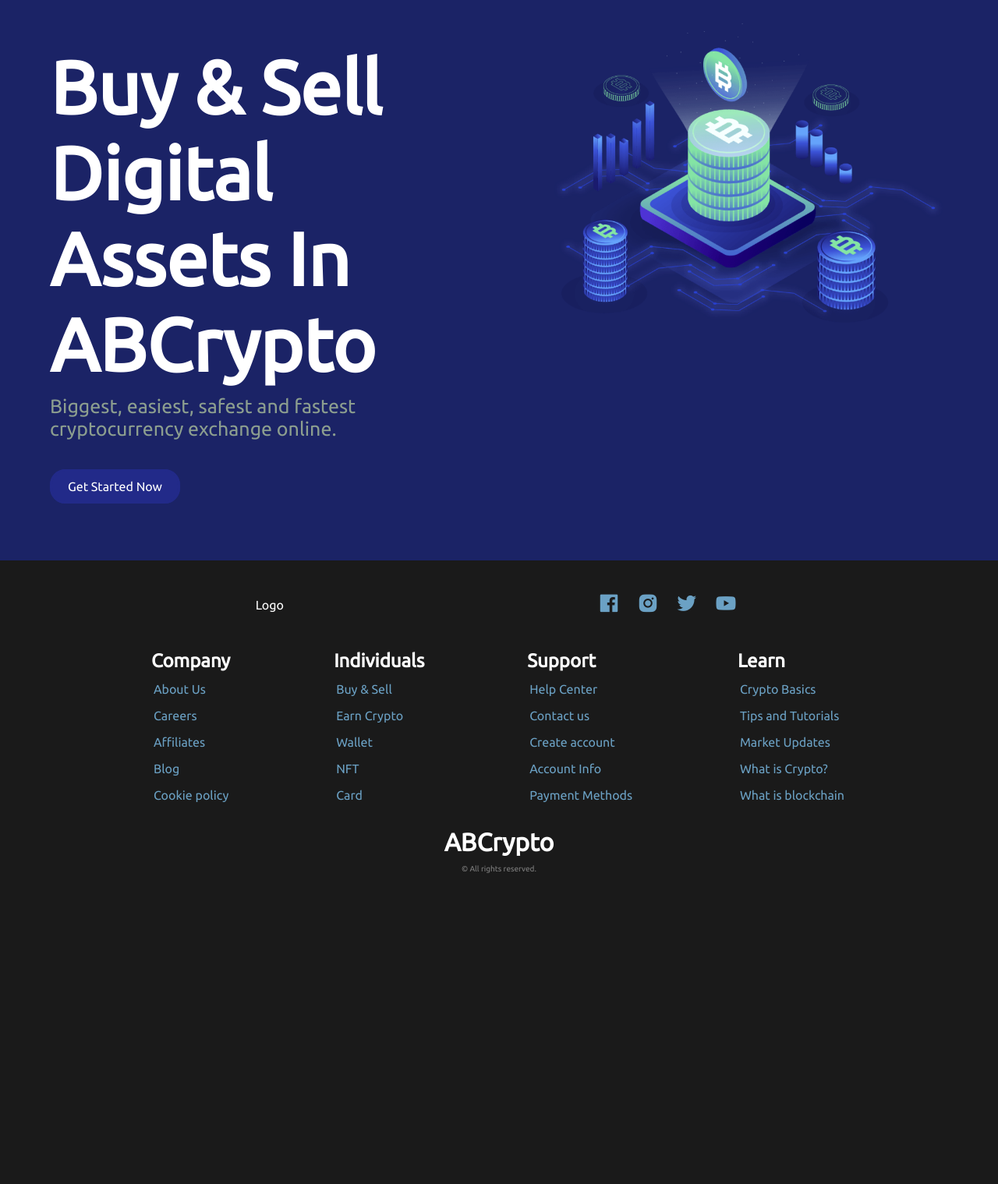
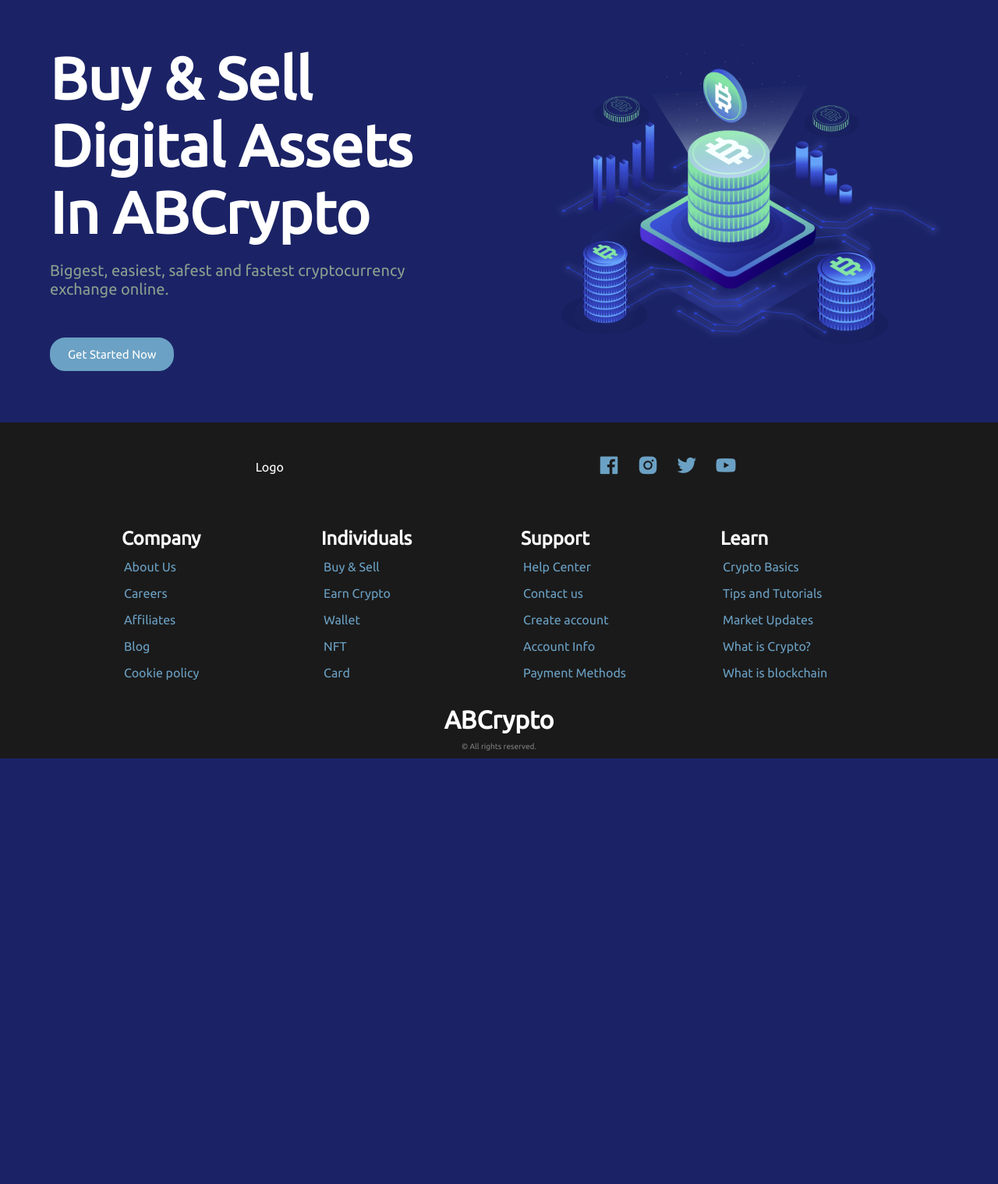
Before and after one commit to BlendiGjoni/WEB-Projekt---ABCrypto, a PHP site: page / in a window 1280 px wide. Shown: the part 71-1590 px from the top of the page at 78% size. After the commit the page ends 1044 px from the top, so only its background shows below. Run offline with PHP 8.4, Linux system fonts and the light colour scheme.

Commit message:
Main dhe Footer rimodelim responziv

```diff
--- a/index.html
+++ b/index.html
@@ -27,12 +27,12 @@
         </nav>
     </header>
     <main>
-        <div class="home" id="home">
+        <div class="home">
             <div id="maintext"><b>Buy & Sell Digital Assets In ABCrypto</b></div>
             <div id="smalltext"><p>Biggest, easiest, safest and fastest cryptocurrency exchange online.</p></div>
             <div class="getstartedbtn"><a href="">Get Started Now</a></div>
         </div>
-        <div class="hero"><img src="assets/hero.png" alt=""></div>
+        <div id="hero"><img src="assets/hero.png" alt=""></div>
     </main>
     <br><br>
     <footer>
--- a/style.css
+++ b/style.css
@@ -6,6 +6,8 @@
     list-style: none;
 }
 body{
+    display: flex;
+    flex-direction: column;
     background: #1B2366;
     color: #fff;
     font-family: 'Ubuntu', sans-serif;
@@ -36,10 +38,8 @@ header nav ul{
     display: flex;
 }
 header nav ul a{
-    margin: ;
     padding: 5px 15px;
     color: #fff;
-    font-size: ;
     transition: all .3s ease;
 }
 header nav ul a:hover{
@@ -99,6 +99,15 @@ header #menu-icon{
     nav ul.open{
         top: 100%;
     }
+    main #hero{
+        display: none;
+    }
+    main {
+        display: flex;
+        justify-content: flex-start !important;
+        margin-left: 5%;
+        margin-top: 13% !important;
+    }
 }
 main{
     display: flex;
@@ -111,10 +120,11 @@ main .home{
     flex-direction: column;
     justify-content: flex-start;
 }
-main .hero{
+main #hero{
     width: 40%;
+    align-content: center;
 }
-main .hero img{
+main #hero img{
     width: 100%;
 }
 main #maintext{
@@ -132,26 +142,85 @@ main .getstartedbtn{
 main .getstartedbtn a{
     text-decoration: none;
     color: white;
-    background-color: #222A89;
-    border: solid 3px #222A89;
+    display: inline-block;
+    background-color: #6BA1C4;
+    border: solid 3px #6BA1C4;
     transition: all 0.3s ease;
     border-radius: 20px;
     padding: 10px 20px;
 }
 main .getstartedbtn a:hover{
-    background-color: black;
-    border: solid 3px #222A89;
+    background-color:#1B2366;
+    border: solid 3px #6BA1C4;
+}
+@media (max-width: 1470px){
+    main #maintext{
+        font-size: 75px !important;
+    }
+    main{
+        align-items: center;
+        align-content:center;
+    }
+    main #smalltext{
+        font-size: 20px!important;
+        margin-top: 20px;
+    }
+    main .getstartedbtn a{
+        font-size: 15px;
+    }
+    footer{
+        margin-top: 30px !important;
+    }
+}
+@media (max-width:1160px) {
+    main #maintext{
+        font-size: 60px!important;
+    }
+    main{
+        align-content:center;
+        align-content:center;
+    }
+    main #smalltext{
+        font-size: 15px!important;
+        margin-top: 20px;
+    }
+    main .getstartedbtn a{
+        font-size: 15px;
+    }
+    footer{
+        margin-top: 30px!important;
+    }
+}
+@media (max-width:981px) {
+    main #maintext{
+        font-size: 50px!important;
+    }
+    main{
+        align-items: center;
+        align-content:center;
+    }
+    main #smalltext{
+        font-size: 15px!important;
+    }
+    main.getstartedbtn a{
+        font-size: 15px;
+    }
+    footer{
+        margin-top: 30px!important;
+    }
 }
 footer{
     display: flex;
-    min-height: 100vh;
+    flex-direction: column;
+    flex-wrap: nowrap;
+    justify-content: flex-end;
+    align-items: center;
+    height: fit-content;
     margin-top: 50px;
-    flex-direction: column;
+    padding: 10px 10%;
     width: 100%;
     background-color: rgb(26, 26, 26);
     color: #fff;
-    padding: 10px 10%;
-    align-items: center;
 }
 .first-part-footer{
     display: flex;
@@ -181,12 +250,17 @@ footer ul li i:hover{
 }
 footer .second-part-footer{
     display: flex;
+    flex-wrap: wrap;
     width: 100%;
-    margin-top: 30px;
+    margin-top: 20px;
     margin-bottom: 30px;
     flex-direction: row;
     align-items: center;
     justify-content: space-around;
+}
+footer .second-part-footer div{
+    width: 200px;
+    margin-top: 30px;
 }
 .second-part-footer p strong {
     font-size: x-large;
```
